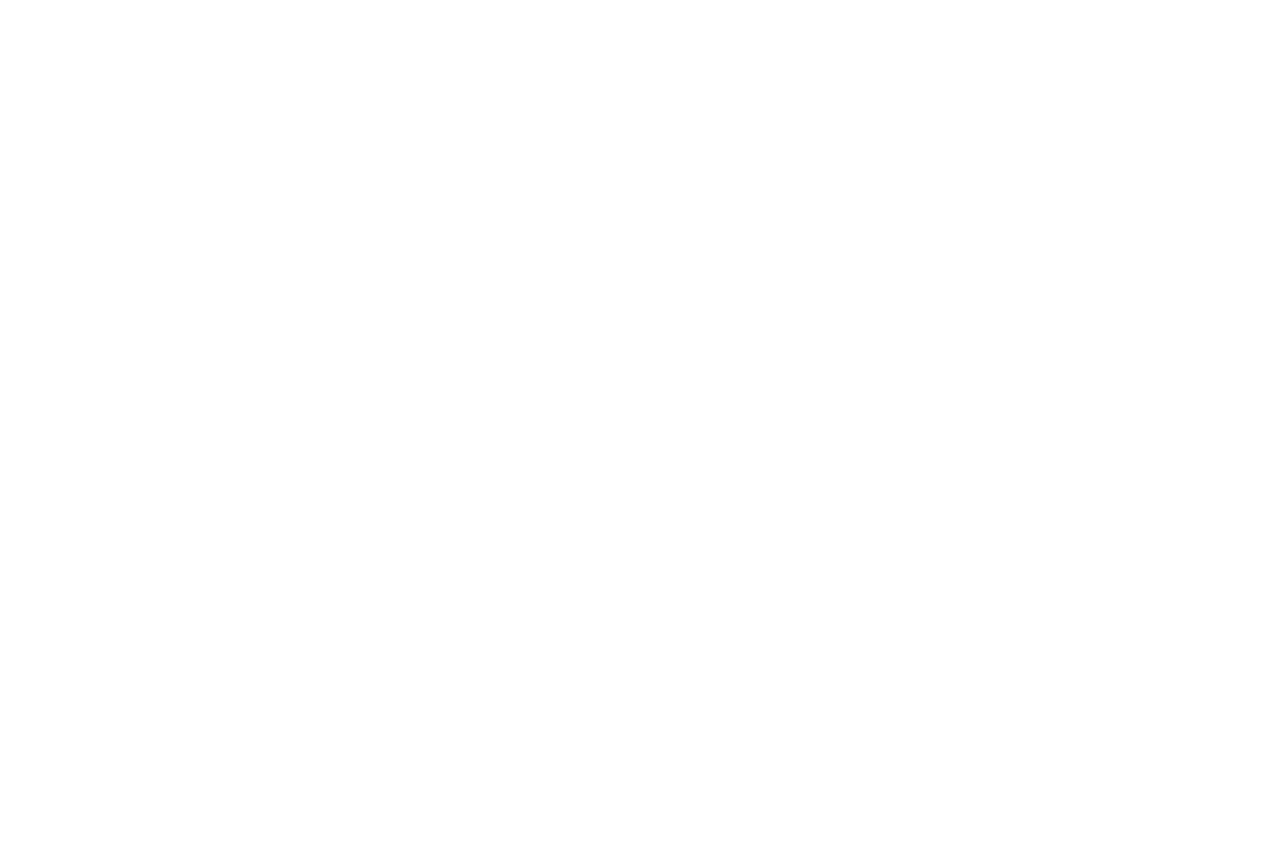
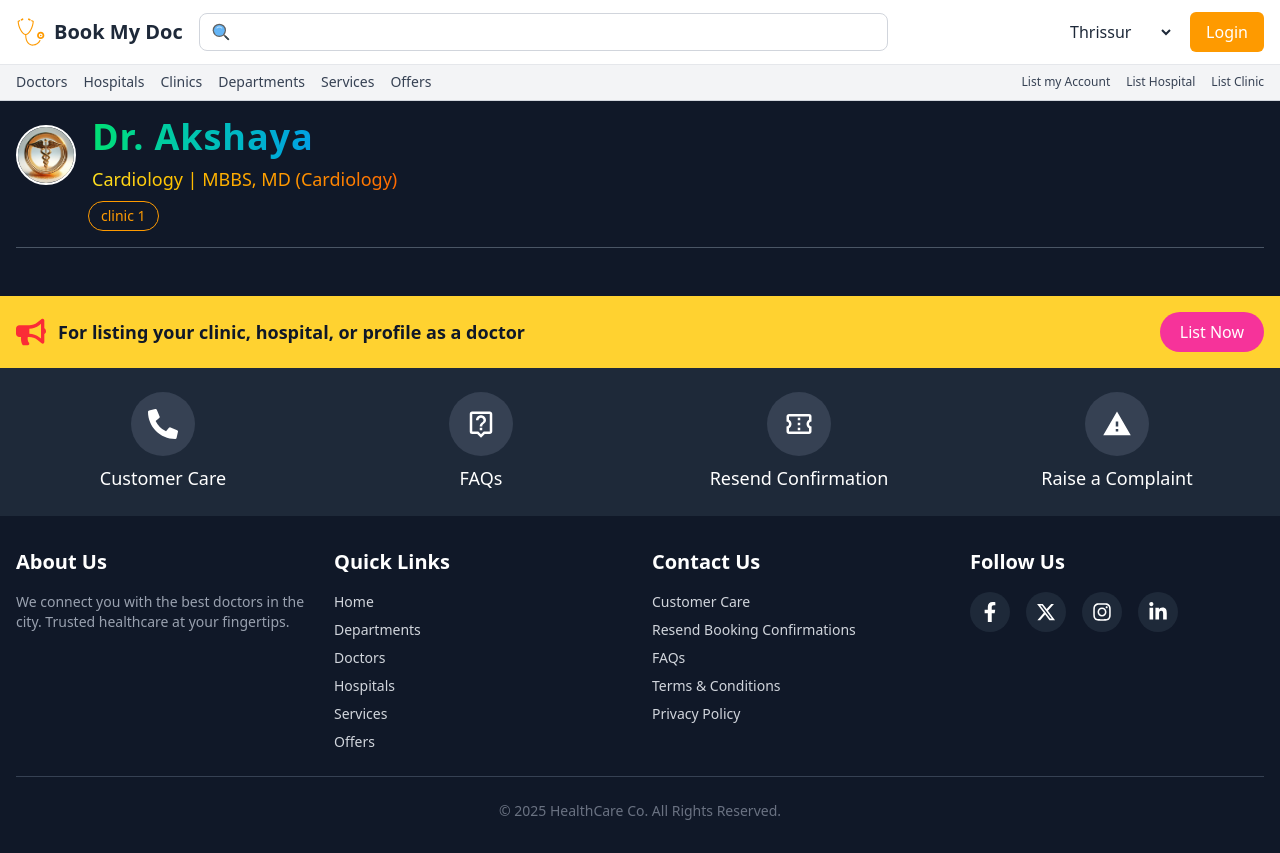
Before and after one commit to abdulvahabaa/book-my-doc-app, a React (Vite) app: page /doctors/profile/book in a window 1280 px wide. Before the commit this address had no page. Before the commit the page ends 800 px from the top, so only its background shows below. Built offline with nearby package versions, Linux system fonts and the light colour scheme.

Commit message:
reafcator:booking page

```diff
--- a/src/App.jsx
+++ b/src/App.jsx
@@ -3,6 +3,7 @@ import {BrowserRouter as Router, Routes, Route} from 'react-router-dom'
 import Home from './pages/Home'
 import DoctorsPage from './pages/DoctorsPage'
 import DoctorProfilePage from './pages/DoctorProfilePage'
+import BookingPage from './pages/BookingPage'
 
 const App = () => {
   return (
@@ -11,6 +12,7 @@ const App = () => {
       <Route path="/" element={<Home />}/>
       <Route path="/doctors" element={<DoctorsPage /> }/>
       <Route path="/doctors/profile" element={<DoctorProfilePage />}/>
+      <Route path="/doctors/profile/book" element={<BookingPage />}/>
     </Routes>
    </Router>
   )
--- a/src/components/Footer.jsx/Footer.jsx
+++ b/src/components/Footer.jsx/Footer.jsx
@@ -15,7 +15,7 @@ import {
 
 const Footer = () => {
   return (
-    <footer className="bg-gray-900 text-gray-300 pt-4">
+    <div className="bg-gray-900 text-gray-300 pt-4">
       {/* Listing Section */}
       <div className="bg-amber-300 py-4">
         <div className="container mx-auto px-4 flex flex-col md:flex-row items-center justify-between text-center md:text-left space-y-3 md:space-y-0">
@@ -195,7 +195,7 @@ const Footer = () => {
           © {new Date().getFullYear()} HealthCare Co. All Rights Reserved.
         </div>
       </div>
-    </footer>
+    </div>
   );
 };
 
--- /dev/null
+++ b/src/pages/BookingPage.jsx
@@ -0,0 +1,70 @@
+import React from "react";
+import Navbar from "../components/Navbar/Navbar";
+import SubNavbar from "../components/SubNavbar/SubNavbar";
+import Footer from "../components/Footer.jsx/Footer";
+import { doctorProfileData } from "../constants/data";
+
+const BookingPage = () => {
+  return (
+    <div className="bg-gray-900 text-white min-h-screen">
+      {/* Header */}
+      <header>
+        <Navbar />
+        <div className="pt-16">
+          <SubNavbar />
+        </div>
+      </header>
+
+      {/* Main Content */}
+      <main className="container mx-auto">
+        <section className="p-4">
+          <div className="flex flex-row items-center gap-4">
+            <figure >
+              <img
+                src="/public/images/caduceus-symbol.jpg"
+                alt="Medical Caduceus Symbol"
+                className="w-15 h-15 rounded-full border-2 border-white"
+              />
+              <figcaption className="sr-only">
+                Symbol representing medical profession
+              </figcaption>
+            </figure>
+
+            <div>
+              <h1
+                id="doctor-name"
+                className="text-2xl md:text-4xl font-bold tracking-wide bg-gradient-to-r from-green-400 to-blue-500 text-transparent bg-clip-text pb-1 "
+              >
+                {doctorProfileData.fullName}
+              </h1>
+              <p className="text-sm md:text-lg mt-1 bg-gradient-to-r from-yellow-300 to-orange-500 text-transparent bg-clip-text ">
+                {doctorProfileData.specialization} |{" "}
+                {doctorProfileData.qualifications.join(", ")}
+              </p>
+
+            </div>
+          </div>
+          <div className="pt-2 px-18">
+                <button className="border border-amber-500 text-amber-500 px-3 py-1 text-sm rounded-full transition cursor-pointer hover:bg-amber-500 hover:text-white ">
+                  clinic 1
+                </button>
+              </div>
+        </section>
+        <div className="border-t border-gray-600 mx-4"></div>
+
+        <section className="p-4" aria-labelledby="booking-section">
+
+
+          </section>
+
+      </main>
+
+      {/* Footer */}
+      <footer>
+        <Footer />
+      </footer>
+    </div>
+  );
+};
+
+export default BookingPage;
--- a/src/pages/DoctorProfilePage.jsx
+++ b/src/pages/DoctorProfilePage.jsx
@@ -16,7 +16,7 @@ import { AiOutlineShareAlt, AiOutlineHeart } from "react-icons/ai";
 import { FaHeart } from "react-icons/fa";
 const DoctorProfilePage = () => {
   return (
-    <div className="bg-gray-900 text-white min-h-screen font-sans">
+    <div className="bg-gray-900 text-white min-h-screen">
       {/* Header */}
       <header>
         <Navbar />
```
